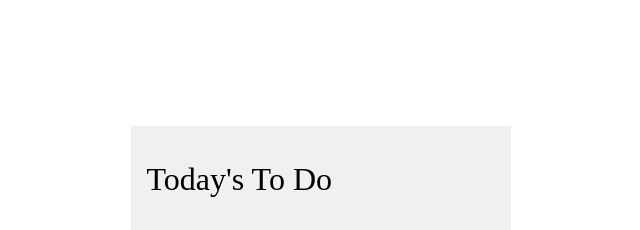
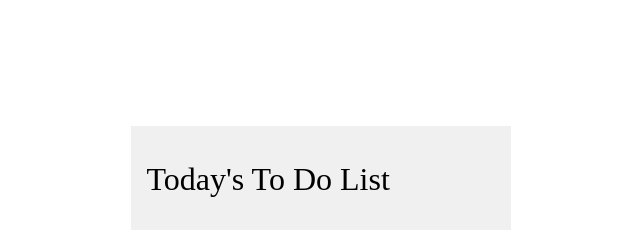
Before and after one commit to asnganje/ToDoTestJs, a website: page dist/index.html in a window 1280 px wide. Shown: the top 230 px of the page, 319-959 px from the left. Drawn offline with Linux system fonts and the light colour scheme.

Commit message:
modify index.html

```diff
--- a/dist/index.html
+++ b/dist/index.html
@@ -13,7 +13,7 @@
     <main>
         <div class="container">
             <div class="titile">
-                <p> Today's To Do</p>
+                <p> Today's To Do List</p>
             </div>
             <div class="add">
                 <input type="text" name="additem" class="additem" placeholder="Add your list ...">
```
